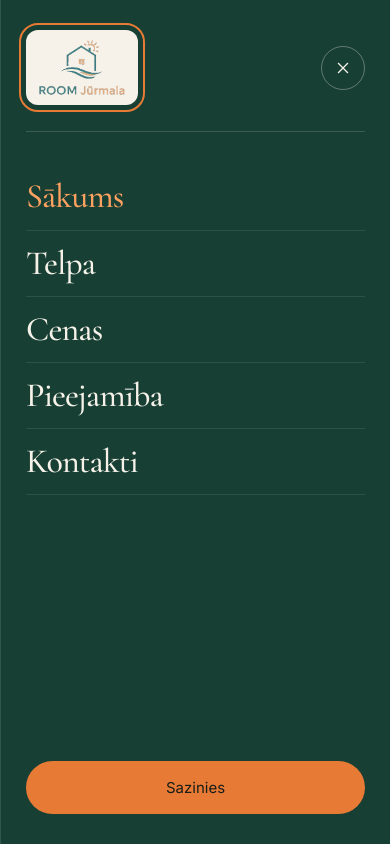
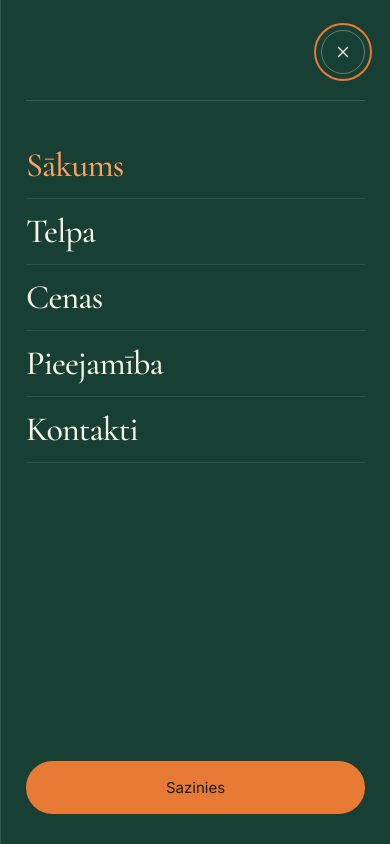
Before and after one commit to tails888/roomjurmala, a PHP site: page / in a window 390 px wide, after a click that opens the changed part. Run offline with PHP 8.4, Linux system fonts and the light colour scheme.

Commit message:
Remove mobile menu logo

```diff
--- a/assets/css/paper.css
+++ b/assets/css/paper.css
@@ -3,7 +3,7 @@
 #mobile-menu[open]{display:flex;flex-direction:column}
 #mobile-menu::backdrop{background:#10271e99;backdrop-filter:blur(10px);animation:menu-backdrop-in .4s ease both}
 #mobile-menu.is-closing::backdrop{opacity:0;transition:opacity .22s}
-#mobile-menu .menu-top{font-size:26px;letter-spacing:-.03em;padding-bottom:26px;border-bottom:1px solid #f6f2e92b}
+#mobile-menu .menu-top{justify-content:flex-end;font-size:26px;letter-spacing:-.03em;padding-bottom:26px;border-bottom:1px solid #f6f2e92b}
 #mobile-menu .menu-close{width:44px;height:44px;border-color:#f6f2e955;transition:transform .35s,background .25s}
 #mobile-menu .menu-close:hover{transform:rotate(90deg);background:var(--accent);color:var(--ink)}
 #mobile-menu .menu-links{gap:0;padding:32px 0 36px}
--- a/cenas/index.html
+++ b/cenas/index.html
@@ -49,7 +49,7 @@
     <button class="menu-toggle circle-button" type="button" aria-controls="mobile-menu" aria-expanded="false" aria-label="Atvērt izvēlni"><span></span><span></span></button></div>
   </header>
   <dialog id="mobile-menu" aria-label="Izvēlne">
-    <div class="menu-top"><a class="menu-logo" href="/"><img src="/assets/images/brand/logo-header.png" width="560" height="374" alt="ROOM Jūrmala"></a><button class="circle-button menu-close" aria-label="Aizvērt"><svg viewBox="0 0 24 24" fill="none" aria-hidden="true"><path d="M5 12h14M12 5v14" stroke="currentColor" stroke-width="1.25"/></svg></button></div>
+    <div class="menu-top"><button class="circle-button menu-close" aria-label="Aizvērt"><svg viewBox="0 0 24 24" fill="none" aria-hidden="true"><path d="M5 12h14M12 5v14" stroke="currentColor" stroke-width="1.25"/></svg></button></div>
     <nav class="menu-links"><a href="/">Sākums</a><a href="/telpa/">Telpa</a><a href="/cenas/">Cenas</a><a href="/#calendar">Pieejamība</a><a href="#contact">Kontakti</a></nav>
     <a class="text-link" href="https://wa.me/37127850380" target="_blank" rel="noopener noreferrer">Sazinies</a>
   </dialog><main id="main"><article class="simple-price-page"><header class="simple-price-heading"><nav class="breadcrumbs"><a href="/">Sākumlapa</a><span>/</span><span>Telpas nomas cenas</span></nav><p class="paper-eyebrow">ROOM Jūrmala</p><h1>Telpas nomas cenas</h1><p>Izvēlieties ilgumu. Cena redzama uzreiz.</p></header>
--- a/en/cenas/index.html
+++ b/en/cenas/index.html
@@ -49,7 +49,7 @@
     <button class="menu-toggle circle-button" type="button" aria-controls="mobile-menu" aria-expanded="false" aria-label="Open menu"><span></span><span></span></button></div>
   </header>
   <dialog id="mobile-menu" aria-label="Menu">
-    <div class="menu-top"><a class="menu-logo" href="/en/"><img src="/assets/images/brand/logo-header.png" width="560" height="374" alt="ROOM Jūrmala"></a><button class="circle-button menu-close" aria-label="Close"><svg viewBox="0 0 24 24" fill="none" aria-hidden="true"><path d="M5 12h14M12 5v14" stroke="currentColor" stroke-width="1.25"/></svg></button></div>
+    <div class="menu-top"><button class="circle-button menu-close" aria-label="Close"><svg viewBox="0 0 24 24" fill="none" aria-hidden="true"><path d="M5 12h14M12 5v14" stroke="currentColor" stroke-width="1.25"/></svg></button></div>
     <nav class="menu-links"><a href="/en/">Home</a><a href="/en/telpa/">The space</a><a href="/en/cenas/">Prices</a><a href="/en/#calendar">Availability</a><a href="#contact">Contact</a></nav>
     <a class="text-link" href="https://wa.me/37127850380" target="_blank" rel="noopener noreferrer">Get in touch</a>
   </dialog><main id="main"><article class="simple-price-page"><header class="simple-price-heading"><nav class="breadcrumbs"><a href="/en/">Home</a><span>/</span><span>Room hire prices</span></nav><p class="paper-eyebrow">ROOM Jūrmala</p><h1>Room hire prices</h1><p>Choose your duration. See your price instantly.</p></header>
--- a/en/index.html
+++ b/en/index.html
@@ -71,7 +71,7 @@
     <button class="menu-toggle circle-button" type="button" aria-controls="mobile-menu" aria-expanded="false" aria-label="Open menu"><span></span><span></span></button></div>
   </header>
   <dialog id="mobile-menu" aria-label="Menu">
-    <div class="menu-top"><a class="menu-logo" href="/en/"><img src="/assets/images/brand/logo-header.png" width="560" height="374" alt="ROOM Jūrmala"></a><button class="circle-button menu-close" aria-label="Close"><svg viewBox="0 0 24 24" fill="none" aria-hidden="true"><path d="M5 12h14M12 5v14" stroke="currentColor" stroke-width="1.25"/></svg></button></div>
+    <div class="menu-top"><button class="circle-button menu-close" aria-label="Close"><svg viewBox="0 0 24 24" fill="none" aria-hidden="true"><path d="M5 12h14M12 5v14" stroke="currentColor" stroke-width="1.25"/></svg></button></div>
     <nav class="menu-links"><a href="/en/">Home</a><a href="/en/telpa/">The space</a><a href="/en/cenas/">Prices</a><a href="#calendar">Availability</a><a href="#contact">Contact</a></nav>
     <a class="text-link" href="https://wa.me/37127850380" target="_blank" rel="noopener noreferrer">Get in touch</a>
   </dialog><main id="main"><section class="paper-hero" aria-labelledby="paper-title"><div class="paper-hero-copy"><p class="paper-eyebrow">Event space in Jūrmala</p><h1 id="paper-title">A place to<br>be together.</h1><p class="paper-tagline">Celebrations. Ideas. Movement.</p><div class="paper-hero-actions"><a class="button paper-book" href="#calendar">Book your visit</a><a class="paper-gallery-link" href="#gallery">Explore the space</a></div><p class="paper-location">Skolas iela 50 · Jūrmala</p></div><div class="paper-art paper-art-video"><div class="film-media" data-film style="background-image:url(/assets/images/video-posters/june-17.jpg);background-size:cover;background-position:center">
--- a/en/telpa/index.html
+++ b/en/telpa/index.html
@@ -70,7 +70,7 @@
     <button class="menu-toggle circle-button" type="button" aria-controls="mobile-menu" aria-expanded="false" aria-label="Open menu"><span></span><span></span></button></div>
   </header>
   <dialog id="mobile-menu" aria-label="Menu">
-    <div class="menu-top"><a class="menu-logo" href="/en/"><img src="/assets/images/brand/logo-header.png" width="560" height="374" alt="ROOM Jūrmala"></a><button class="circle-button menu-close" aria-label="Close"><svg viewBox="0 0 24 24" fill="none" aria-hidden="true"><path d="M5 12h14M12 5v14" stroke="currentColor" stroke-width="1.25"/></svg></button></div>
+    <div class="menu-top"><button class="circle-button menu-close" aria-label="Close"><svg viewBox="0 0 24 24" fill="none" aria-hidden="true"><path d="M5 12h14M12 5v14" stroke="currentColor" stroke-width="1.25"/></svg></button></div>
     <nav class="menu-links"><a href="/en/">Home</a><a href="/en/telpa/">The space</a><a href="/en/cenas/">Prices</a><a href="/en/#calendar">Availability</a><a href="#contact">Contact</a></nav>
     <a class="text-link" href="https://wa.me/37127850380" target="_blank" rel="noopener noreferrer">Get in touch</a>
   </dialog><main id="main"><article class="editorial-page"><header class="editorial-heading"><nav class="breadcrumbs" aria-label="Breadcrumb"><a href="/en/">Home</a><span>/</span><span>Room for your plans</span></nav><p class="editorial-eyebrow">ROOM Jūrmala · Kauguri</p><h1>Room for your plans</h1><p class="editorial-intro">ROOM Jūrmala is a venue for children’s parties, family celebrations, workshops and group classes at Skolas iela 50. Plan a shared meal, games or activities around the table in one space.</p></header>
--- a/index.html
+++ b/index.html
@@ -71,7 +71,7 @@
     <button class="menu-toggle circle-button" type="button" aria-controls="mobile-menu" aria-expanded="false" aria-label="Atvērt izvēlni"><span></span><span></span></button></div>
   </header>
   <dialog id="mobile-menu" aria-label="Izvēlne">
-    <div class="menu-top"><a class="menu-logo" href="/"><img src="/assets/images/brand/logo-header.png" width="560" height="374" alt="ROOM Jūrmala"></a><button class="circle-button menu-close" aria-label="Aizvērt"><svg viewBox="0 0 24 24" fill="none" aria-hidden="true"><path d="M5 12h14M12 5v14" stroke="currentColor" stroke-width="1.25"/></svg></button></div>
+    <div class="menu-top"><button class="circle-button menu-close" aria-label="Aizvērt"><svg viewBox="0 0 24 24" fill="none" aria-hidden="true"><path d="M5 12h14M12 5v14" stroke="currentColor" stroke-width="1.25"/></svg></button></div>
     <nav class="menu-links"><a href="/">Sākums</a><a href="/telpa/">Telpa</a><a href="/cenas/">Cenas</a><a href="#calendar">Pieejamība</a><a href="#contact">Kontakti</a></nav>
     <a class="text-link" href="https://wa.me/37127850380" target="_blank" rel="noopener noreferrer">Sazinies</a>
   </dialog><main id="main"><section class="paper-hero" aria-labelledby="paper-title"><div class="paper-hero-copy"><p class="paper-eyebrow">Pasākumu telpa Jūrmalā</p><h1 id="paper-title">Vieta būt<br>kopā.</h1><p class="paper-tagline">Svētkiem. Idejām. Kustībai.</p><div class="paper-hero-actions"><a class="button paper-book" href="#calendar">Rezervēt</a><a class="paper-gallery-link" href="#gallery">Ieskatīties telpā</a></div><p class="paper-location">Skolas iela 50 · Jūrmala</p></div><div class="paper-art paper-art-video"><div class="film-media" data-film style="background-image:url(/assets/images/video-posters/june-17.jpg);background-size:cover;background-position:center">
--- a/ru/cenas/index.html
+++ b/ru/cenas/index.html
@@ -49,7 +49,7 @@
     <button class="menu-toggle circle-button" type="button" aria-controls="mobile-menu" aria-expanded="false" aria-label="Открыть меню"><span></span><span></span></button></div>
   </header>
   <dialog id="mobile-menu" aria-label="Меню">
-    <div class="menu-top"><a class="menu-logo" href="/ru/"><img src="/assets/images/brand/logo-header.png" width="560" height="374" alt="ROOM Jūrmala"></a><button class="circle-button menu-close" aria-label="Закрыть"><svg viewBox="0 0 24 24" fill="none" aria-hidden="true"><path d="M5 12h14M12 5v14" stroke="currentColor" stroke-width="1.25"/></svg></button></div>
+    <div class="menu-top"><button class="circle-button menu-close" aria-label="Закрыть"><svg viewBox="0 0 24 24" fill="none" aria-hidden="true"><path d="M5 12h14M12 5v14" stroke="currentColor" stroke-width="1.25"/></svg></button></div>
     <nav class="menu-links"><a href="/ru/">Главная</a><a href="/ru/telpa/">Зал</a><a href="/ru/cenas/">Цены</a><a href="/ru/#calendar">Свободные даты</a><a href="#contact">Контакты</a></nav>
     <a class="text-link" href="https://wa.me/37127850380" target="_blank" rel="noopener noreferrer">Связаться</a>
   </dialog><main id="main"><article class="simple-price-page"><header class="simple-price-heading"><nav class="breadcrumbs"><a href="/ru/">Главная</a><span>/</span><span>Стоимость аренды</span></nav><p class="paper-eyebrow">ROOM Jūrmala</p><h1>Стоимость аренды</h1><p>Выберите время. Сразу узнайте цену.</p></header>
--- a/ru/index.html
+++ b/ru/index.html
@@ -71,7 +71,7 @@
     <button class="menu-toggle circle-button" type="button" aria-controls="mobile-menu" aria-expanded="false" aria-label="Открыть меню"><span></span><span></span></button></div>
   </header>
   <dialog id="mobile-menu" aria-label="Меню">
-    <div class="menu-top"><a class="menu-logo" href="/ru/"><img src="/assets/images/brand/logo-header.png" width="560" height="374" alt="ROOM Jūrmala"></a><button class="circle-button menu-close" aria-label="Закрыть"><svg viewBox="0 0 24 24" fill="none" aria-hidden="true"><path d="M5 12h14M12 5v14" stroke="currentColor" stroke-width="1.25"/></svg></button></div>
+    <div class="menu-top"><button class="circle-button menu-close" aria-label="Закрыть"><svg viewBox="0 0 24 24" fill="none" aria-hidden="true"><path d="M5 12h14M12 5v14" stroke="currentColor" stroke-width="1.25"/></svg></button></div>
     <nav class="menu-links"><a href="/ru/">Главная</a><a href="/ru/telpa/">Зал</a><a href="/ru/cenas/">Цены</a><a href="#calendar">Свободные даты</a><a href="#contact">Контакты</a></nav>
     <a class="text-link" href="https://wa.me/37127850380" target="_blank" rel="noopener noreferrer">Связаться</a>
   </dialog><main id="main"><section class="paper-hero" aria-labelledby="paper-title"><div class="paper-hero-copy"><p class="paper-eyebrow">Пространство для событий в Юрмале</p><h1 id="paper-title">Место быть<br>вместе.</h1><p class="paper-tagline">Праздники. Идеи. Движение.</p><div class="paper-hero-actions"><a class="button paper-book" href="#calendar">Забронировать</a><a class="paper-gallery-link" href="#gallery">Посмотреть пространство</a></div><p class="paper-location">Skolas iela 50 · Jūrmala</p></div><div class="paper-art paper-art-video"><div class="film-media" data-film style="background-image:url(/assets/images/video-posters/june-17.jpg);background-size:cover;background-position:center">
--- a/ru/telpa/index.html
+++ b/ru/telpa/index.html
@@ -70,7 +70,7 @@
     <button class="menu-toggle circle-button" type="button" aria-controls="mobile-menu" aria-expanded="false" aria-label="Открыть меню"><span></span><span></span></button></div>
   </header>
   <dialog id="mobile-menu" aria-label="Меню">
-    <div class="menu-top"><a class="menu-logo" href="/ru/"><img src="/assets/images/brand/logo-header.png" width="560" height="374" alt="ROOM Jūrmala"></a><button class="circle-button menu-close" aria-label="Закрыть"><svg viewBox="0 0 24 24" fill="none" aria-hidden="true"><path d="M5 12h14M12 5v14" stroke="currentColor" stroke-width="1.25"/></svg></button></div>
+    <div class="menu-top"><button class="circle-button menu-close" aria-label="Закрыть"><svg viewBox="0 0 24 24" fill="none" aria-hidden="true"><path d="M5 12h14M12 5v14" stroke="currentColor" stroke-width="1.25"/></svg></button></div>
     <nav class="menu-links"><a href="/ru/">Главная</a><a href="/ru/telpa/">Зал</a><a href="/ru/cenas/">Цены</a><a href="/ru/#calendar">Свободные даты</a><a href="#contact">Контакты</a></nav>
     <a class="text-link" href="https://wa.me/37127850380" target="_blank" rel="noopener noreferrer">Связаться</a>
   </dialog><main id="main"><article class="editorial-page"><header class="editorial-heading"><nav class="breadcrumbs" aria-label="Навигация"><a href="/ru/">Главная</a><span>/</span><span>Место для ваших планов</span></nav><p class="editorial-eyebrow">ROOM Jūrmala · Каугури</p><h1>Место для ваших планов</h1><p class="editorial-intro">ROOM Jūrmala предлагает помещение для детских праздников, семейных встреч, мастер-классов и групповых занятий на Skolas iela 50. Здесь можно устроить общий стол, игры и творческие занятия.</p></header>
--- a/scripts/build.mjs
+++ b/scripts/build.mjs
@@ -34,7 +34,7 @@
     <button class="menu-toggle circle-button" type="button" aria-controls="mobile-menu" aria-expanded="false" aria-label="${esc(c.nav.menuOpen)}"><span></span><span></span></button></div>
   </header>
   <dialog id="mobile-menu" aria-label="${esc(d.menu)}">
-    <div class="menu-top"><a class="menu-logo" href="${route(lang)}"><img src="/assets/images/brand/logo-header.png" width="560" height="374" alt="ROOM Jūrmala"></a><button class="circle-button menu-close" aria-label="${esc(d.close)}">${plus}</button></div>
+    <div class="menu-top"><button class="circle-button menu-close" aria-label="${esc(d.close)}">${plus}</button></div>
     <nav class="menu-links"><a href="${route(lang)}">${d.home}</a><a href="${route(lang,'space')}">${c.nav.links[0]}</a><a href="${route(lang,'pricing')}">${c.nav.links[1]}</a><a href="#calendar">${c.nav.links[2]}</a><a href="#contact">${c.nav.links[4]}</a></nav>
     <a class="text-link" href="https://wa.me/37127850380" target="_blank" rel="noopener noreferrer">${{lv:'Sazinies',en:'Get in touch',ru:'Связаться'}[lang]}</a>
   </dialog>`;
--- a/telpa/index.html
+++ b/telpa/index.html
@@ -70,7 +70,7 @@
     <button class="menu-toggle circle-button" type="button" aria-controls="mobile-menu" aria-expanded="false" aria-label="Atvērt izvēlni"><span></span><span></span></button></div>
   </header>
   <dialog id="mobile-menu" aria-label="Izvēlne">
-    <div class="menu-top"><a class="menu-logo" href="/"><img src="/assets/images/brand/logo-header.png" width="560" height="374" alt="ROOM Jūrmala"></a><button class="circle-button menu-close" aria-label="Aizvērt"><svg viewBox="0 0 24 24" fill="none" aria-hidden="true"><path d="M5 12h14M12 5v14" stroke="currentColor" stroke-width="1.25"/></svg></button></div>
+    <div class="menu-top"><button class="circle-button menu-close" aria-label="Aizvērt"><svg viewBox="0 0 24 24" fill="none" aria-hidden="true"><path d="M5 12h14M12 5v14" stroke="currentColor" stroke-width="1.25"/></svg></button></div>
     <nav class="menu-links"><a href="/">Sākums</a><a href="/telpa/">Telpa</a><a href="/cenas/">Cenas</a><a href="/#calendar">Pieejamība</a><a href="#contact">Kontakti</a></nav>
     <a class="text-link" href="https://wa.me/37127850380" target="_blank" rel="noopener noreferrer">Sazinies</a>
   </dialog><main id="main"><article class="editorial-page"><header class="editorial-heading"><nav class="breadcrumbs" aria-label="Lapas ceļš"><a href="/">Sākumlapa</a><span>/</span><span>Vieta jūsu svētkiem un nodarbībām</span></nav><p class="editorial-eyebrow">ROOM Jūrmala · Kauguri</p><h1>Vieta jūsu svētkiem un nodarbībām</h1><p class="editorial-intro">Pie mums Kauguros var nosvinēt dzimšanas dienu, satikt ģimeni un draugus vai vadīt nodarbību. Telpā ir vieta gan kopīgam galdam, gan bērnu rotaļām un kustībai.</p></header>
```
